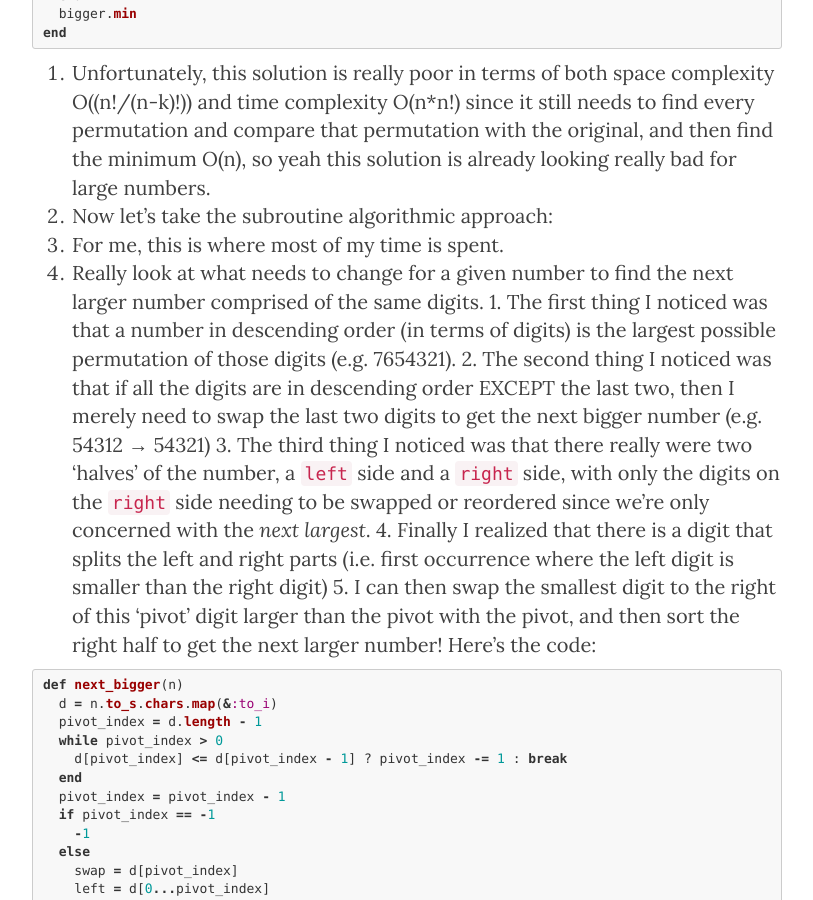
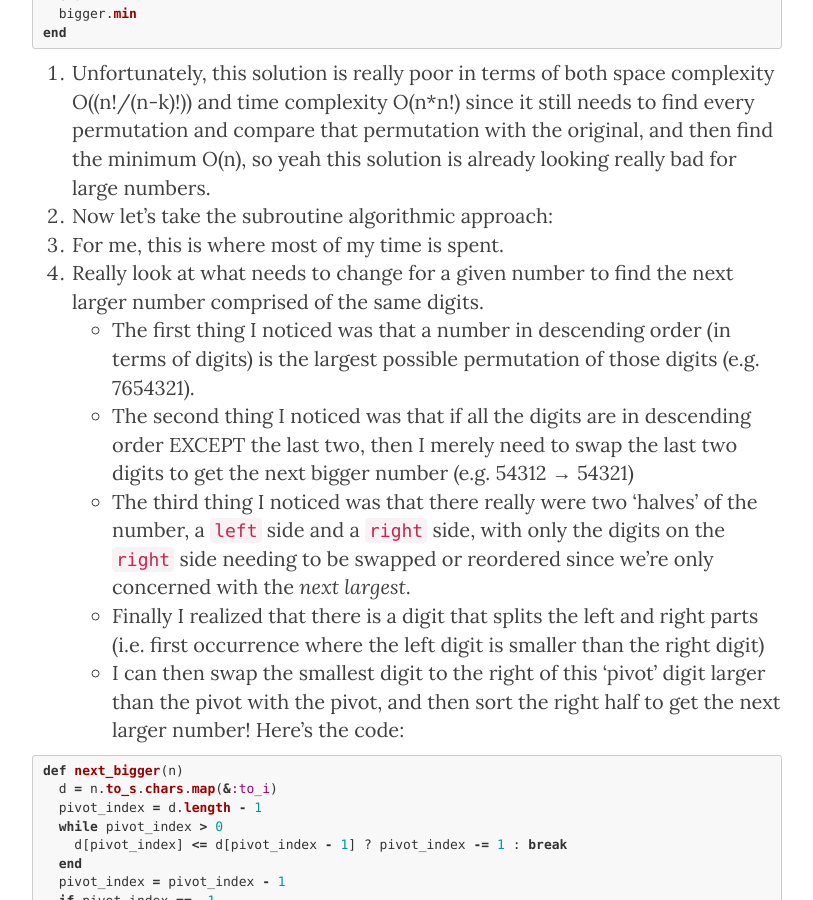
Before and after one commit to MrMonsk/Coda, a Jekyll site: the page built from _posts/2016-08-19-better-problem-solving.md, in a window 1280 px wide and 900 px high, scrolled down 1430 px. Shown: the whole window, without its empty margins (233-1046 px from the left). Built offline with Jekyll 4.4.1, drawn with Linux system fonts in a browser that asks for light colours; nearby versions of some CDN libraries.

Commit message:
reformat

```diff
--- a/_posts/2016-08-19-better-problem-solving.md
+++ b/_posts/2016-08-19-better-problem-solving.md
@@ -33,11 +33,11 @@ end
 3. Now let’s take the subroutine algorithmic approach:
   1. For me, this is where most of my time is spent.
   2. Really look at what needs to change for a given number to find the next larger number comprised of the same digits.
-    1. The first thing I noticed was that a number in descending order (in terms of digits) is the largest possible permutation of those digits (e.g. 7654321).
-    2. The second thing I noticed was that if all the digits are in descending order EXCEPT the last two, then I merely need to swap the last two digits to get the next bigger number (e.g. 54312 → 54321)
-    3. The third thing I noticed was that there really were two ‘halves’ of the number, a `left` side and a `right` side, with only the digits on the `right` side needing to be swapped or reordered since we’re only concerned with the _next largest_.
-    4. Finally I realized that there is a digit that splits the left and right parts (i.e. first occurrence where the left digit is smaller than the right digit)
-    5. I can then swap the smallest digit to the right of this ‘pivot’ digit larger than the pivot with the pivot, and then sort the right half to get the next larger number! Here’s the code:
+     - The first thing I noticed was that a number in descending order (in terms of digits) is the largest possible permutation of those digits (e.g. 7654321).
+     - The second thing I noticed was that if all the digits are in descending order EXCEPT the last two, then I merely need to swap the last two digits to get the next bigger number (e.g. 54312 → 54321)
+     - The third thing I noticed was that there really were two ‘halves’ of the number, a `left` side and a `right` side, with only the digits on the `right` side needing to be swapped or reordered since we’re only concerned with the _next largest_.
+     - Finally I realized that there is a digit that splits the left and right parts (i.e. first occurrence where the left digit is smaller than the right digit)
+     - I can then swap the smallest digit to the right of this ‘pivot’ digit larger than the pivot with the pivot, and then sort the right half to get the next larger number! Here’s the code:
 {% highlight ruby %}
 def next_bigger(n)
   d = n.to_s.chars.map(&:to_i)
```
